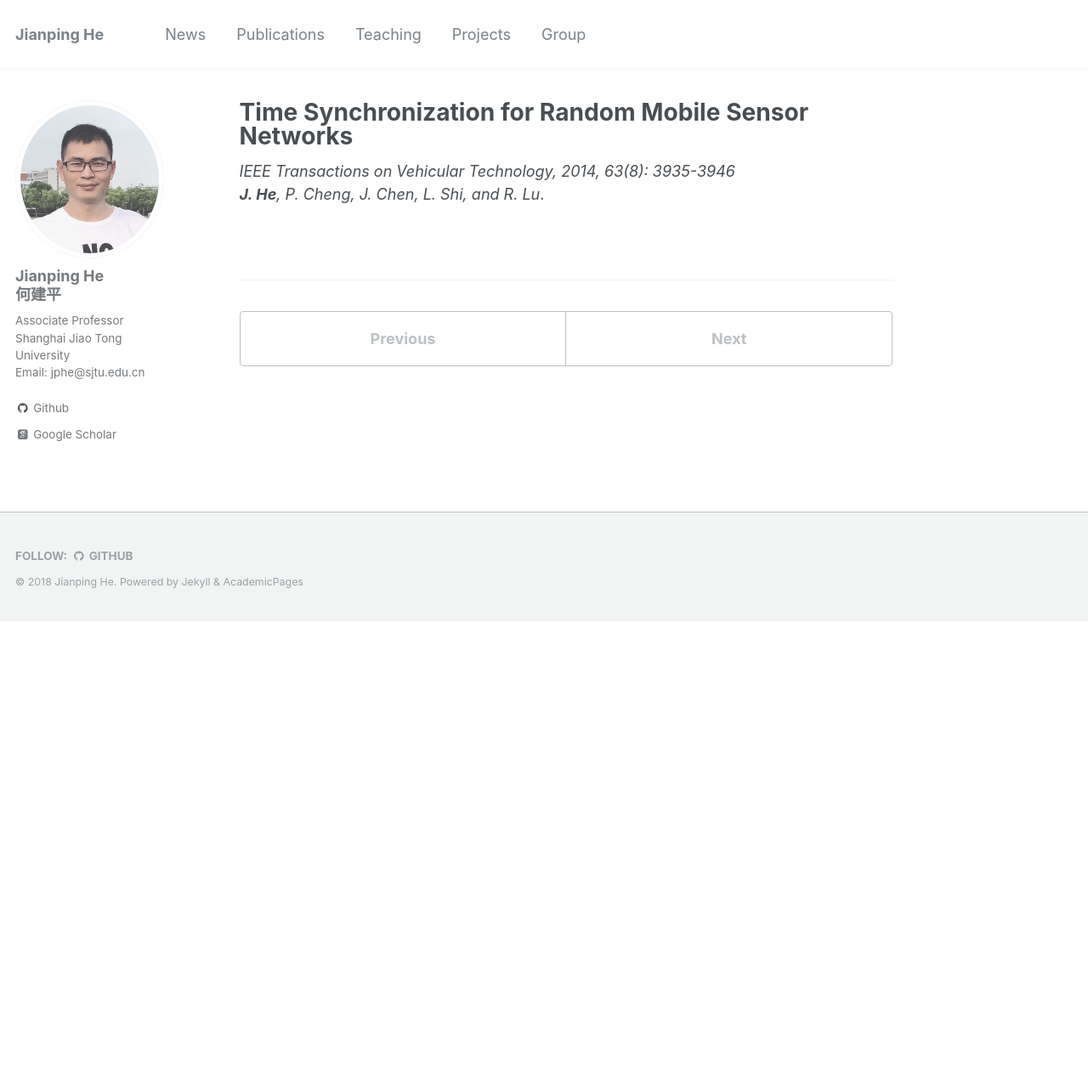
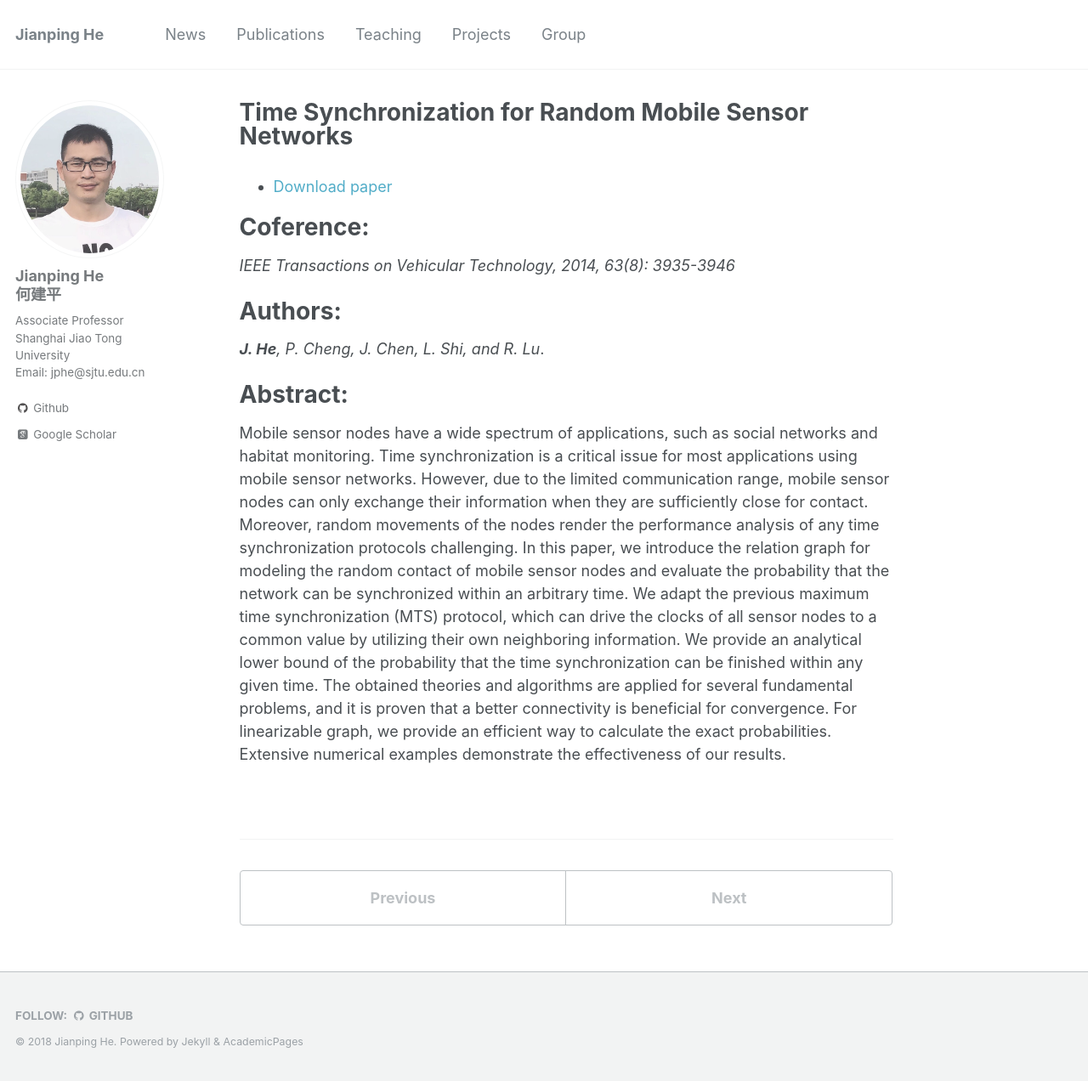
Before and after one commit to jiangshuozz/Jianping-He.github.io, a Jekyll site: the page built from _publications/2014-02-20-Time-Synchronization-for-Random.md, in a window 1280 px wide and 1272 px high. Shown: the whole window at 85% size. Built offline with Jekyll 4.4.1, drawn with Linux system fonts in a browser that asks for light colours; some web fonts are replaced.

Commit message:
Update 2014-02-20-Time-Synchronization-for-Random.md

```diff
--- a/_publications/2014-02-20-Time-Synchronization-for-Random.md
+++ b/_publications/2014-02-20-Time-Synchronization-for-Random.md
@@ -8,5 +8,16 @@ venue: '--'
 #paperurl: ''
 #citation: ''
 ---
+ - [Download paper](https://ieeexplore.ieee.org/abstract/document/6746171/)
+
+Coference:
+===
 *IEEE Transactions on Vehicular Technology, 2014, 63(8): 3935-3946*
+
+Authors:
+===
 ***J. He**, P. Cheng, J. Chen, L. Shi, and R. Lu*.
+
+Abstract:
+===
+Mobile sensor nodes have a wide spectrum of applications, such as social networks and habitat monitoring. Time synchronization is a critical issue for most applications using mobile sensor networks. However, due to the limited communication range, mobile sensor nodes can only exchange their information when they are sufficiently close for contact. Moreover, random movements of the nodes render the performance analysis of any time synchronization protocols challenging. In this paper, we introduce the relation graph for modeling the random contact of mobile sensor nodes and evaluate the probability that the network can be synchronized within an arbitrary time. We adapt the previous maximum time synchronization (MTS) protocol, which can drive the clocks of all sensor nodes to a common value by utilizing their own neighboring information. We provide an analytical lower bound of the probability that the time synchronization can be finished within any given time. The obtained theories and algorithms are applied for several fundamental problems, and it is proven that a better connectivity is beneficial for convergence. For linearizable graph, we provide an efficient way to calculate the exact probabilities. Extensive numerical examples demonstrate the effectiveness of our results.
```
